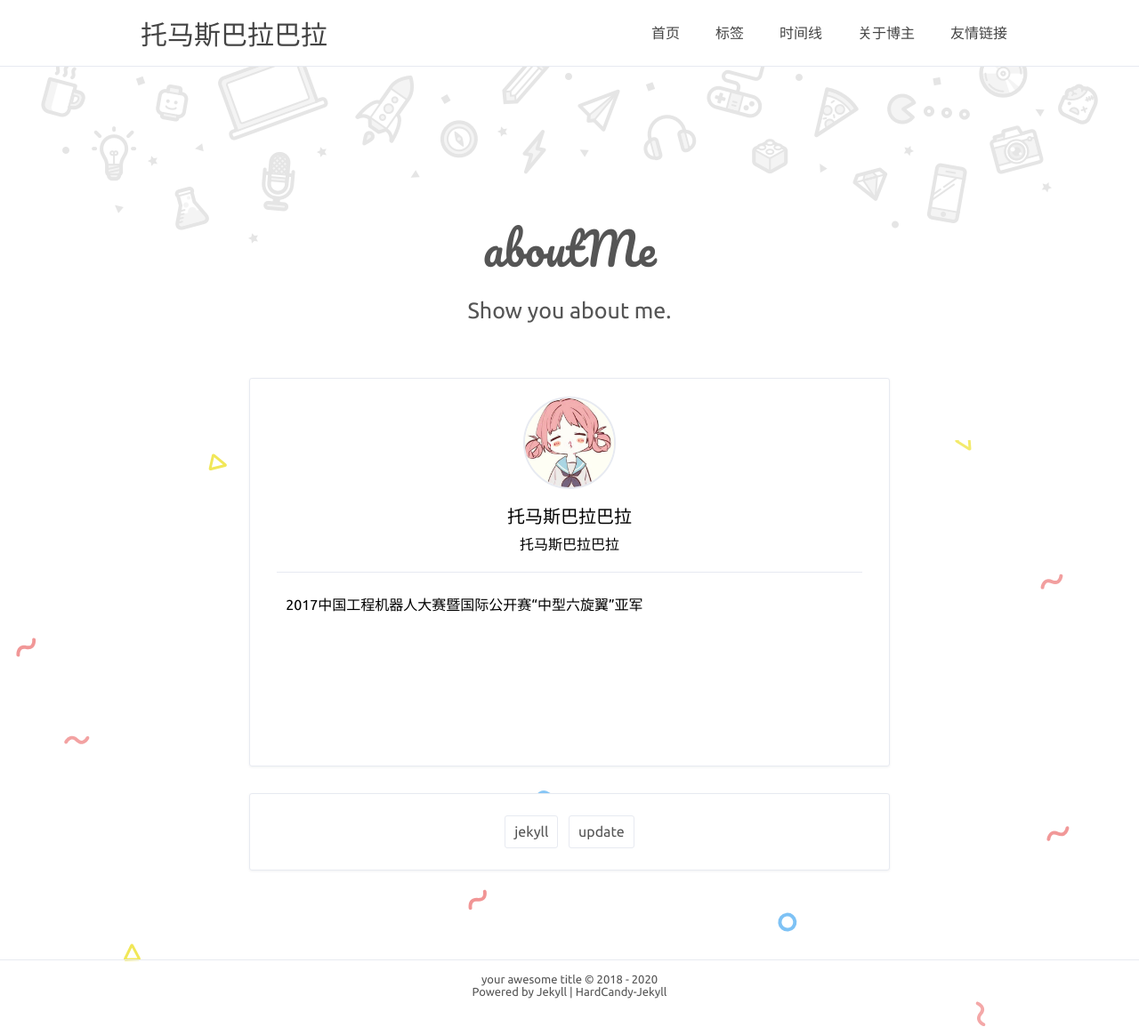
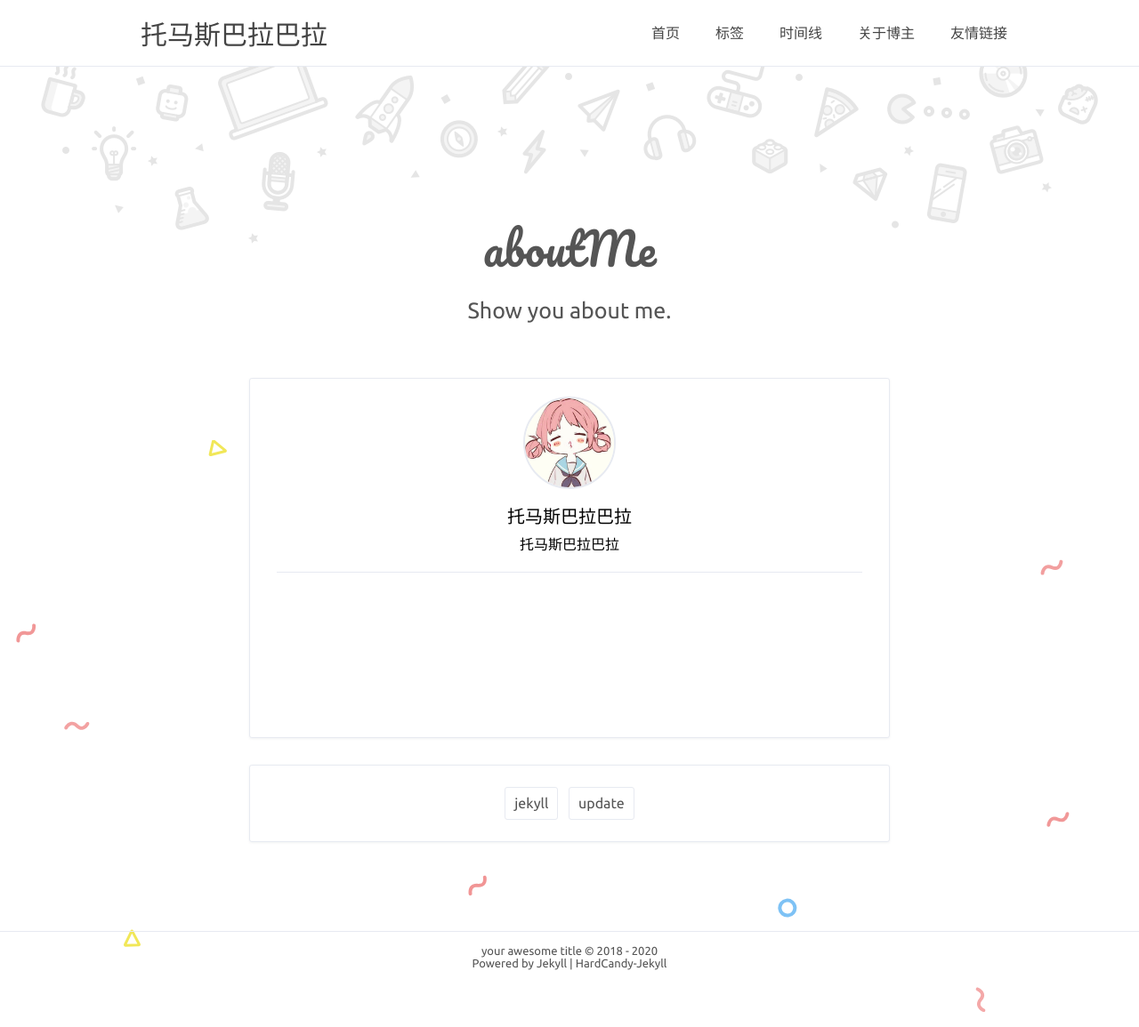
Before and after one commit to tomasbala/howayShi.github.io, a Jekyll site: the page built from about.html, in a window 1280 px wide. Shown: the whole page at 89% size. Built offline with Jekyll 4.4.1, drawn with Linux system fonts in a browser that asks for light colours; comment, search, counter and statistics services are not loaded; after the commit the page ends 1123 px from its top, so only the background shows below that.

Commit message:
Update _config.yml

```diff
--- a/_config.yml
+++ b/_config.yml
@@ -19,7 +19,7 @@ NickName: '托马斯巴拉巴拉'
 webtitle: '托马斯巴拉巴拉'
 bio: '托马斯巴拉巴拉'
 about: true
-aboutyou: '2017中国工程机器人大赛暨国际公开赛“中型六旋翼”亚军'
+aboutyou: ''
 portraits: '/assets/profile.jpeg' # your portraits image file path
 
 # SNS
```
